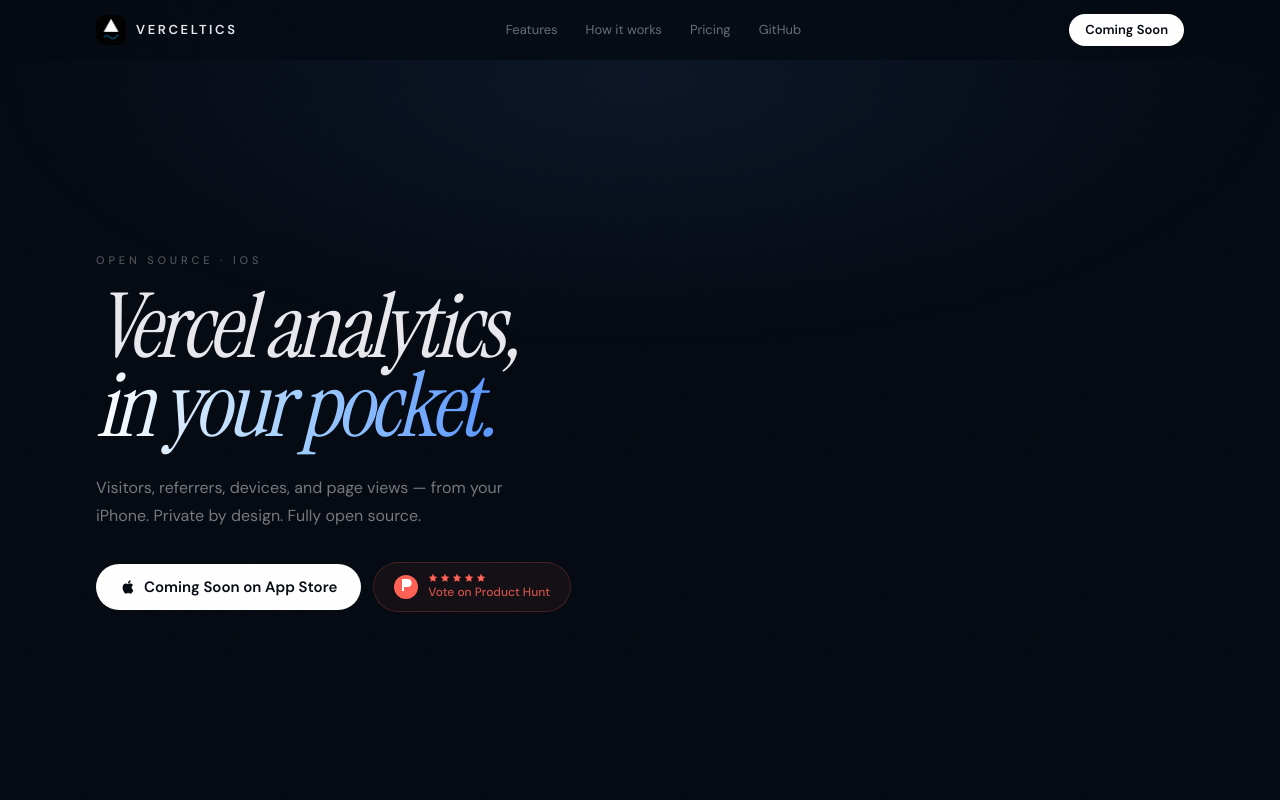
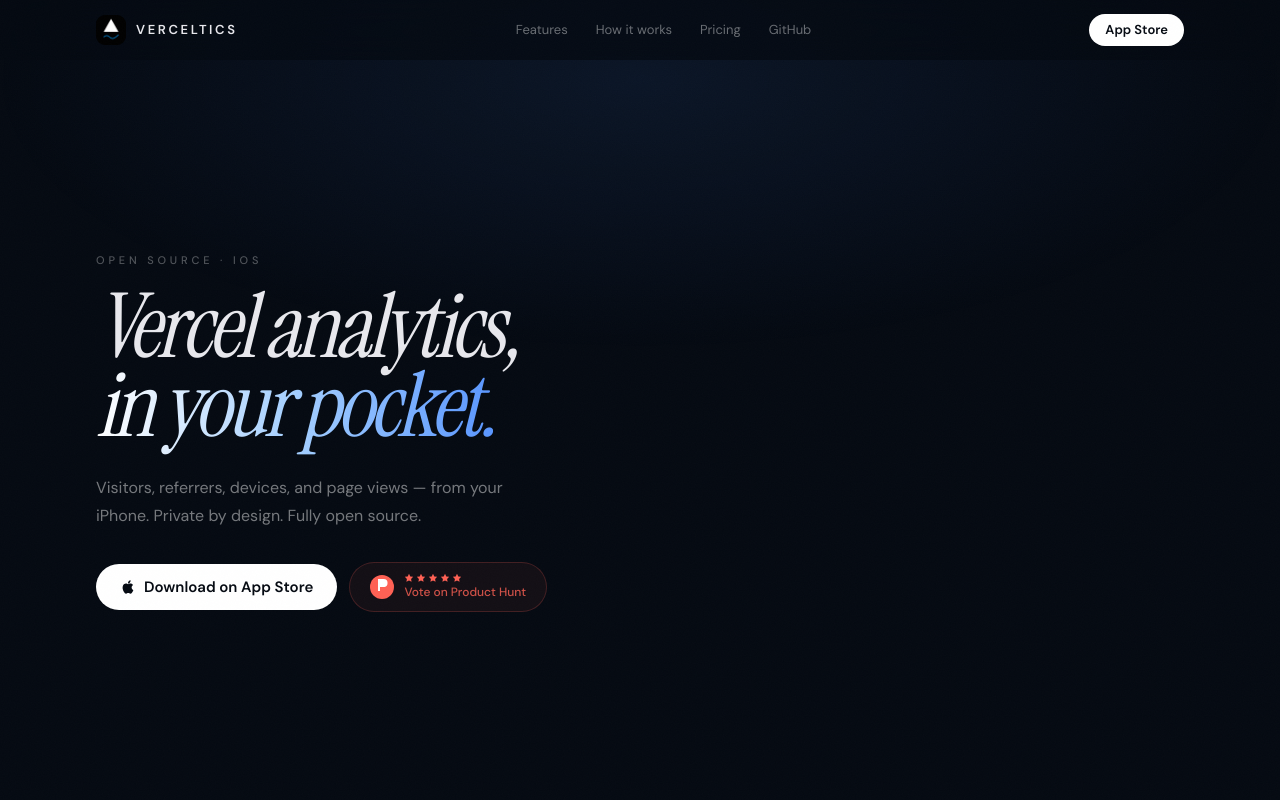
Before and after one commit to apoorvdarshan/verceltics-web, a Next.js app: page / in a window 1280 px wide. Shown: the top 800 px of the page. Built offline with nearby package versions, Linux system fonts and the light colour scheme.

Commit message:
Update App Store buttons to live link, update README

```diff
--- a/src/app/page.tsx
+++ b/src/app/page.tsx
@@ -194,10 +194,12 @@
           </div>
 
           <a
-            href="#pricing"
+            href="https://apps.apple.com/us/app/verceltics/id6761645656"
+            target="_blank"
+            rel="noreferrer"
             className="rounded-full bg-white px-4 py-1.5 text-[13px] font-semibold text-[#050a12] transition-colors hover:bg-white/85"
           >
-            Coming Soon
+            App Store
           </a>
         </div>
       </nav>
@@ -238,11 +240,13 @@
                 style={{ animationDelay: "0.4s" }}
               >
                 <a
-                  href="#pricing"
+                  href="https://apps.apple.com/us/app/verceltics/id6761645656"
+                  target="_blank"
+                  rel="noreferrer"
                   className="inline-flex items-center justify-center gap-2 rounded-full bg-white px-6 py-3 text-[14px] font-semibold text-[#050a12] transition-colors hover:bg-white/85 sm:text-[15px]"
                 >
                   <AppleIcon />
-                  Coming Soon on App Store
+                  Download on App Store
                 </a>
                 <a
                   href="https://www.producthunt.com/products/verceltics"
@@ -467,11 +471,13 @@
               </h2>
               <p className="mt-5 text-[15px] text-white/35">Your Vercel analytics, always in your pocket.</p>
               <a
-                href="#pricing"
+                href="https://apps.apple.com/us/app/verceltics/id6761645656"
+                target="_blank"
+                rel="noreferrer"
                 className="mt-9 inline-flex items-center gap-2 rounded-full bg-white px-7 py-3.5 text-[15px] font-semibold text-[#050a12] transition-colors hover:bg-white/85"
               >
                 <AppleIcon />
-                Coming Soon on App Store
+                Download on App Store
               </a>
             </div>
           </ScrollReveal>
```
Also changed, not shown: 1 other file (tests, documents, lock files or other folders).
